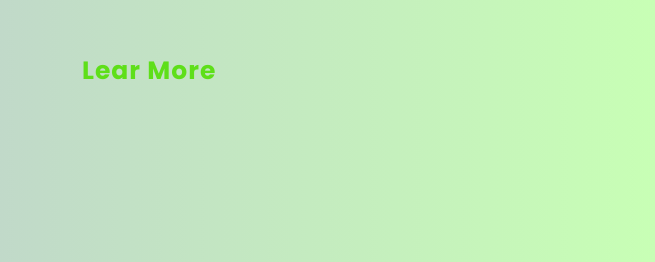
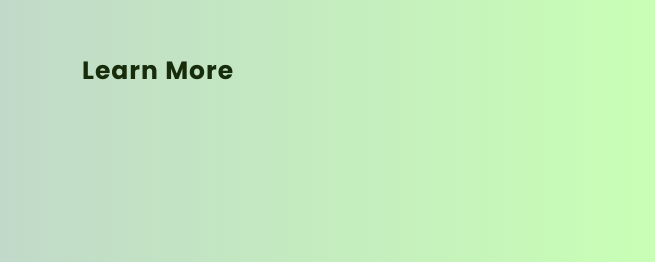
Before and after one commit to guilhermecampos-dev/Wide-Corage-Location, a plain HTML site: page index.html in a window 1280 px wide. Shown: the part 506-768 px from the top of the page, 625-1280 px from the left. Drawn offline with Linux system fonts and the light colour scheme.

Commit message:
change color 'Learn More'

```diff
--- a/index.html
+++ b/index.html
@@ -27,7 +27,7 @@
         <h1>Wide Coverage Location</h1>
         <p>Shared rides, There’s lots to do in your city, and we’ve got the rides to help you enjoy it all. And they’re
             all available right from your app.</p>
-        <h4>Lear More</h4>
+        <h4>Learn More</h4>
     </section>
 
     </main>
--- a/style.css
+++ b/style.css
@@ -78,7 +78,7 @@ p {
 }
 
 h4 {
-    color: #5edf19;
+    color: #162c0a;
     font-size: 25px;
     font-style: normal;
     font-weight: bold;
```
